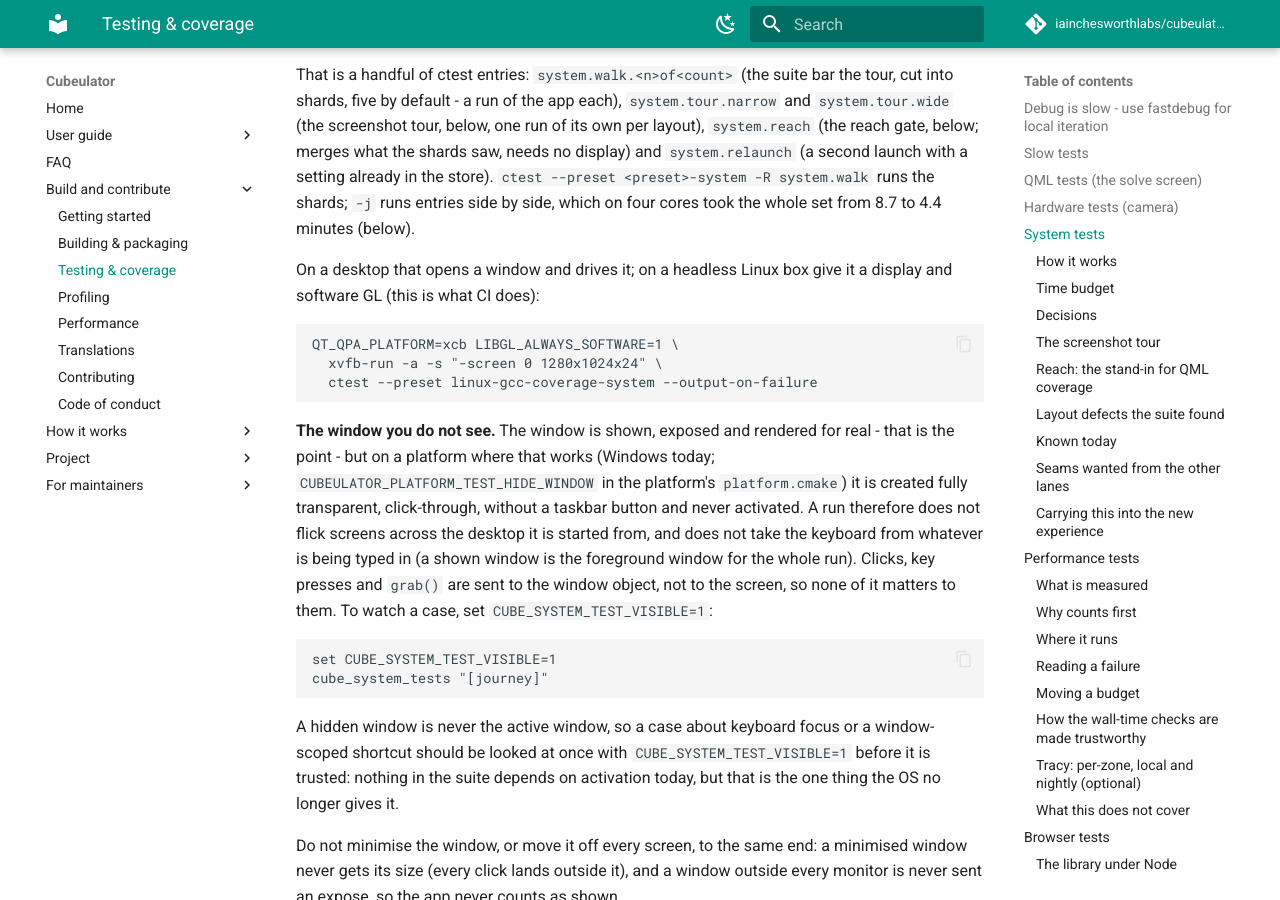
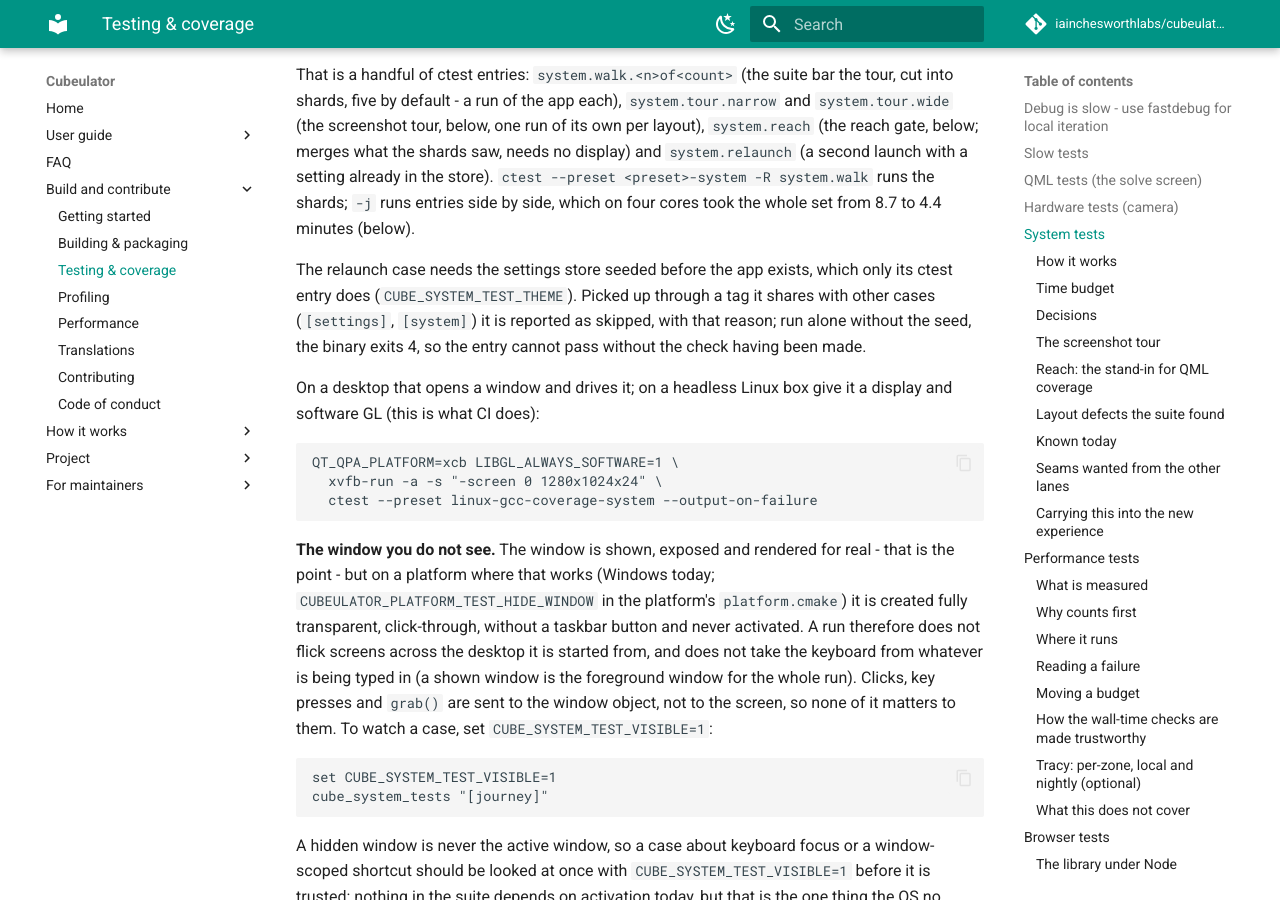
Before and after one commit to iainchesworth/cubeulator, an MkDocs documentation site: the page built from docs/testing.md, in a window 1280 px wide and 900 px high, scrolled down 4224 px. Built offline with MkDocs 1.6.1 and Material for MkDocs 9.7.7, drawn with Linux system fonts in a browser that asks for light colours; comment, search, counter and statistics services are not loaded.

Commit message:
tests/system: skip the relaunch case when it has no seed instead of failing
The case needs the store seeded before the app exists, which only its ctest
entry does (CUBE_SYSTEM_TEST_THEME). It also carries [settings] and [theme], so
a run of those tags picked it up and failed on its own precondition. It now
skips with the reason; run alone without the seed the binary exits 4 (Catch2's
"nothing ran"), so system.relaunch still cannot pass without the check.

```diff
--- a/docs/testing.md
+++ b/docs/testing.md
@@ -213,6 +213,12 @@ the shards saw, needs no display) and `system.relaunch` (a second launch with
 a setting already in the store). `ctest --preset <preset>-system -R
 system.walk` runs the shards; `-j` runs entries side by side, which on four
 cores took the whole set from 8.7 to 4.4 minutes (below).
+
+The relaunch case needs the settings store seeded before the app exists, which
+only its ctest entry does (`CUBE_SYSTEM_TEST_THEME`). Picked up through a tag it
+shares with other cases (`[settings]`, `[system]`) it is reported as skipped,
+with that reason; run alone without the seed, the binary exits 4, so the
+entry cannot pass without the check having been made.
 
 On a desktop that opens a window and drives it; on a headless Linux box give
 it a display and software GL (this is what CI does):
```
Also changed, not shown: 1 other file.
